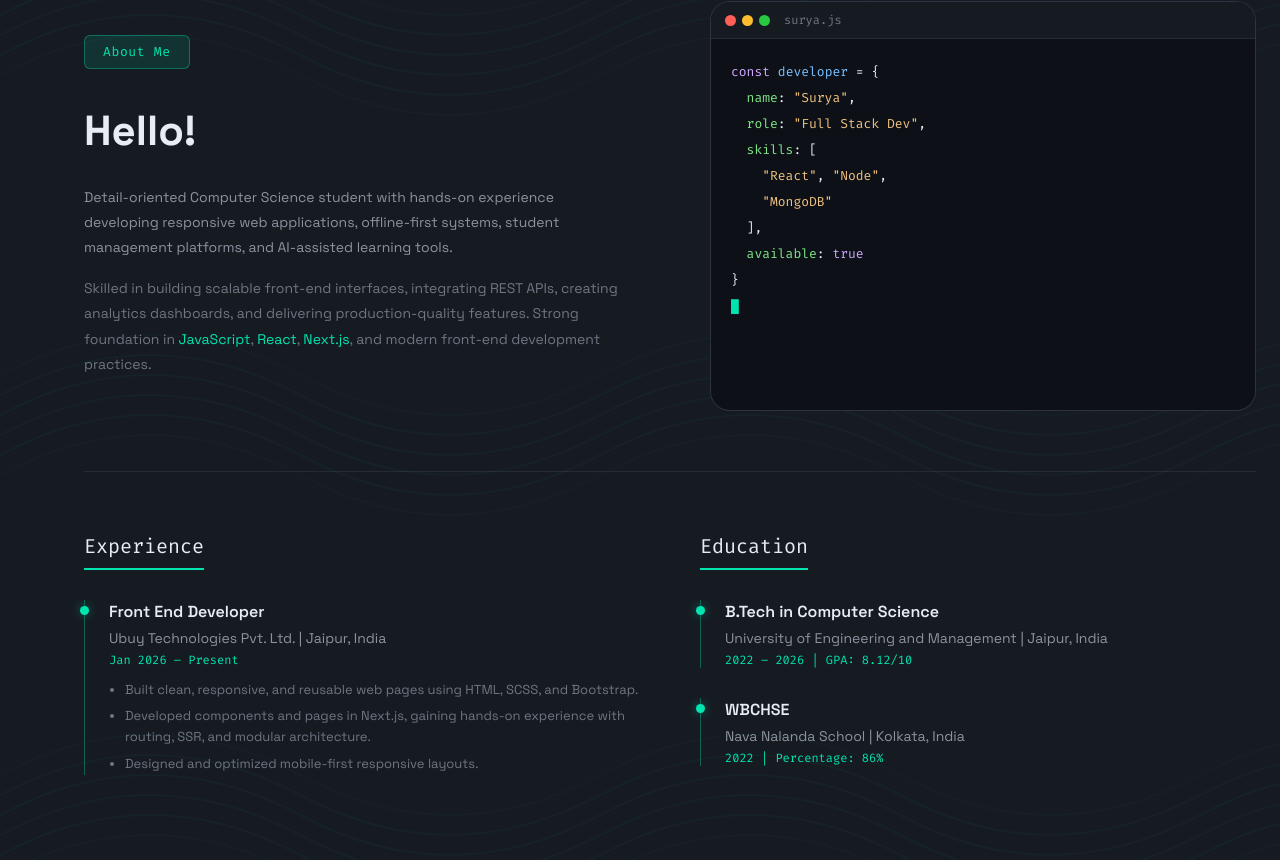
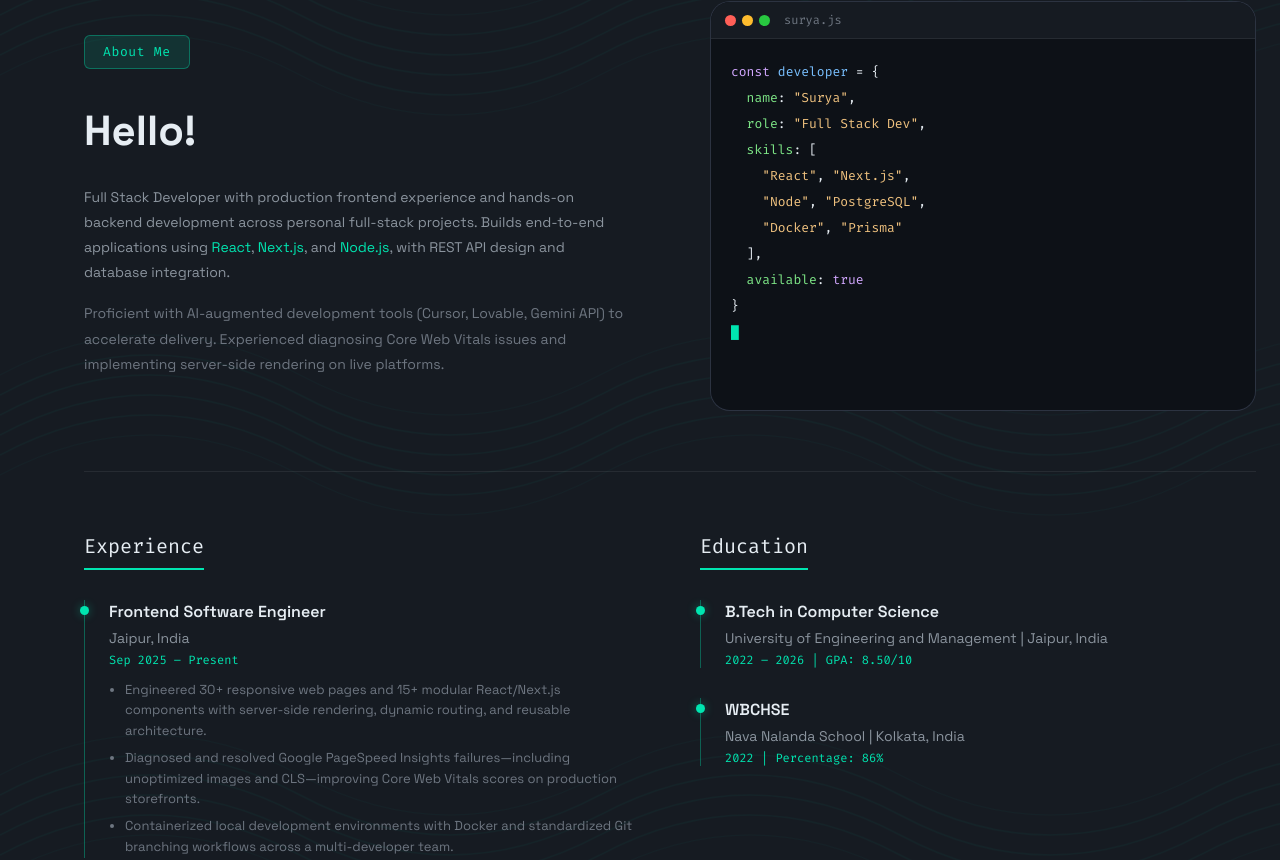
Before and after one commit to Suryachamp/Surya-Portfolio, a React (Vite) app: page / in a window 1280 px wide. Shown: the part 985-1845 px from the top of the page. Built offline with nearby package versions, Linux system fonts and the light colour scheme.

Commit message:
Update portfolio context, remove Ubuy reference and update resume

```diff
--- a/src/components/About/About.jsx
+++ b/src/components/About/About.jsx
@@ -19,13 +19,10 @@ function About() {
             </div>
             <h2 className="text-[42px] md:text-[42px] text-[32px] font-bold text-text-primary mb-5">Hello!</h2>
             <p className="text-sm leading-[1.8] text-text-secondary mb-4">
-              Detail-oriented Computer Science student with hands-on experience developing responsive web applications, offline-first systems, student management platforms, and AI-assisted learning tools.
+              Full Stack Developer with production frontend experience and hands-on backend development across personal full-stack projects. Builds end-to-end applications using <span className="text-accent">React</span>, <span className="text-accent">Next.js</span>, and <span className="text-accent">Node.js</span>, with REST API design and database integration.
             </p>
             <p className="text-sm leading-[1.8] text-text-muted">
-              Skilled in building scalable front-end interfaces, integrating REST APIs, creating analytics dashboards, and delivering production-quality features. Strong foundation in{' '}
-              <span className="text-accent">JavaScript</span>,{' '}
-              <span className="text-accent">React</span>,{' '}
-              <span className="text-accent">Next.js</span>, and modern front-end development practices.
+              Proficient with AI-augmented development tools (Cursor, Lovable, Gemini API) to accelerate delivery. Experienced diagnosing Core Web Vitals issues and implementing server-side rendering on live platforms.
             </p>
           </div>
 
@@ -46,8 +43,9 @@ function About() {
                   <p>&nbsp;&nbsp;<span className="text-[#7ee787]">name</span>: <span className="text-[#f0c27f]">"Surya"</span>,</p>
                   <p>&nbsp;&nbsp;<span className="text-[#7ee787]">role</span>: <span className="text-[#f0c27f]">"Full Stack Dev"</span>,</p>
                   <p>&nbsp;&nbsp;<span className="text-[#7ee787]">skills</span>: [</p>
-                  <p>&nbsp;&nbsp;&nbsp;&nbsp;<span className="text-[#f0c27f]">"React"</span>, <span className="text-[#f0c27f]">"Node"</span>,</p>
-                  <p>&nbsp;&nbsp;&nbsp;&nbsp;<span className="text-[#f0c27f]">"MongoDB"</span></p>
+                  <p>&nbsp;&nbsp;&nbsp;&nbsp;<span className="text-[#f0c27f]">"React"</span>, <span className="text-[#f0c27f]">"Next.js"</span>,</p>
+                  <p>&nbsp;&nbsp;&nbsp;&nbsp;<span className="text-[#f0c27f]">"Node"</span>, <span className="text-[#f0c27f]">"PostgreSQL"</span>,</p>
+                  <p>&nbsp;&nbsp;&nbsp;&nbsp;<span className="text-[#f0c27f]">"Docker"</span>, <span className="text-[#f0c27f]">"Prisma"</span></p>
                   <p>&nbsp;&nbsp;],</p>
                   <p>&nbsp;&nbsp;<span className="text-[#7ee787]">available</span>: <span className="text-[#d2a8ff]">true</span></p>
                   <p>{'}'}</p>
@@ -67,13 +65,13 @@ function About() {
             <h3 className="font-display text-xl text-text-primary mb-[30px] inline-block border-b-2 border-accent pb-2">Experience</h3>
             <div className="relative pl-6 border-l border-accent-border mb-[30px]">
               <div className="absolute left-[-5px] top-[6px] w-[9px] h-[9px] rounded-full bg-accent shadow-[0_0_10px_rgba(0,229,176,0.4)]" />
-              <h4 className="text-base font-semibold text-text-primary mb-1">Front End Developer</h4>
-              <p className="text-sm text-text-secondary mb-1">Ubuy Technologies Pvt. Ltd. | Jaipur, India</p>
-              <p className="font-display text-xs text-accent mb-3">Jan 2026 – Present</p>
+              <h4 className="text-base font-semibold text-text-primary mb-1">Frontend Software Engineer</h4>
+              <p className="text-sm text-text-secondary mb-1">Jaipur, India</p>
+              <p className="font-display text-xs text-accent mb-3">Sep 2025 – Present</p>
               <ul className="text-[13px] text-text-muted pl-4 list-disc space-y-[6px]">
-                <li>Built clean, responsive, and reusable web pages using HTML, SCSS, and Bootstrap.</li>
-                <li>Developed components and pages in Next.js, gaining hands-on experience with routing, SSR, and modular architecture.</li>
-                <li>Designed and optimized mobile-first responsive layouts.</li>
+                <li>Engineered 30+ responsive web pages and 15+ modular React/Next.js components with server-side rendering, dynamic routing, and reusable architecture.</li>
+                <li>Diagnosed and resolved Google PageSpeed Insights failures—including unoptimized images and CLS—improving Core Web Vitals scores on production storefronts.</li>
+                <li>Containerized local development environments with Docker and standardized Git branching workflows across a multi-developer team.</li>
               </ul>
             </div>
           </div>
@@ -85,7 +83,7 @@ function About() {
               {
                 role: 'B.Tech in Computer Science',
                 org: 'University of Engineering and Management | Jaipur, India',
-                date: '2022 – 2026 | GPA: 8.12/10',
+                date: '2022 – 2026 | GPA: 8.50/10',
               },
               {
                 role: 'WBCHSE',
--- a/src/components/AiChat/AiChat.jsx
+++ b/src/components/AiChat/AiChat.jsx
@@ -17,46 +17,52 @@ Full Name: Surya Sekhar Prajapati
 Role: Full Stack Developer
 Location: Jaipur, India
 Email: surya2004sekhar@gmail.com
-Phone: +91 7980280372
+Phone: +91-79802-80372
 Availability: Available for full-time roles and freelance projects
+Summary: Full Stack Developer with production frontend experience and hands-on backend development across personal full-stack projects. Builds end-to-end applications using React, Next.js, Node.js.
 
 == WORK EXPERIENCE ==
-- Front End Developer at Ubuy Technologies Pvt. Ltd., Jaipur (Jan 2026 – Present)
-  * Built responsive pages using HTML, SCSS, Bootstrap
-  * Developed with Next.js: routing, SSR, modular architecture
-  * Designed mobile-first layouts
+- Frontend Software Engineer, Jaipur (Sep 2025 – Present)
+  * Engineered 30+ responsive pages and 15+ React/Next.js components with SSR and dynamic routing.
+  * Diagnosed and resolved Google PageSpeed Insights failures (CLS, images) improving Core Web Vitals.
+  * Containerized local dev environments with Docker.
 
 == EDUCATION ==
-- B.Tech in Computer Science – University of Engineering and Management, Jaipur (2022–2026), GPA: 8.12/10
+- B.Tech in Computer Science – University of Engineering and Management, Jaipur (2022–2026), GPA: 8.50/10
 - WBCHSE – Nava Nalanda School, Kolkata (2022), 86%
 
 == TECH STACK ==
-Frontend: React, Next.js, HTML, CSS, SCSS, TailwindCSS, Bootstrap, shadcn/ui
-Backend: Node.js, Express.js
-Database: MongoDB, PostgreSQL, IndexedDB
-AI/APIs: Gemini API, REST APIs
-Other: Vite, Git, GitHub, Vercel, Netlify
+Frontend: React, Next.js, Redux Toolkit, Bootstrap, Tailwind CSS, jQuery, Shadcn/UI
+Backend: Node.js, Express.js, REST API Design, JWT Authentication, Prisma ORM
+Database: MongoDB, PostgreSQL, MySQL, SQL
+AI/APIs: Cursor, Claude Code, Lovable, Google Gemini API
+DevOps/Other: Docker, Git, GitHub, Postman, Vercel, Netlify, Render, Vite, Webpack
 
 == PROJECTS ==
-1. Budget Box
+1. Subscription Manager (Jun 2026 – Present)
+   - Production-ready subscription tracking REST API
+   - Stack: Node.js, Express, PostgreSQL, Prisma ORM, JWT, Zod
+   - Highlights: Layered architecture, user-scoped data access, complete auth flow.
+
+2. CareerForge - AI Career & Resume Suite (May – Jun 2026)
+   - Full-stack AI career platform with a React/Vite frontend and Node.js backend.
+   - Stack: MERN Stack, JWT, Google Gemini API, Docker
+   - Highlights: AI-guided resume editor with real-time compiler, tailored interview generation, Dockerized deployment.
+
+3. Budget Box (Nov – Dec 2025)
    - Offline-first budgeting app with analytics dashboard
-   - Stack: Next.js, IndexedDB, Node.js, PostgreSQL
+   - Stack: Next.js, Node.js, PostgreSQL, IndexedDB
    - URL: https://budgetboxfrontend.vercel.app/
-   - Highlights: Works without internet, syncs when back online
+   - Highlights: Works without network dependency, 6-module analytics dashboard.
 
-2. Quorium Student Management System
-   - Responsive student management app with dashboard and searchable list
-   - Stack: React, TailwindCSS, shadcn/ui, DummyJSON API
-   - URL: https://spiffy-cobbler-ce6d95.netlify.app/
-
-3. Nagrik And Samvidhan
+4. Nagrik And Samvidhan (Aug – Nov 2024)
    - AI-assisted civic education app using Gemini API
-   - Features: AI summarization, Snake & Ladder game, quizzes
-   - Stack: React, Gemini API, JavaScript, CSS
+   - Features: AI summarization, gamified learning modules
+   - Stack: React, JavaScript, Gemini API
 
 == SOCIAL LINKS ==
 GitHub: https://github.com/Suryachamp
-LinkedIn: https://linkedin.com/in/surya-sekhar-prajapati-632708262/
+LinkedIn: linkedin.com/in/surya-sekhar-prajapati
 
 == PERSONALITY / STYLE ==
 Keep answers short (2–4 sentences max unless a list is needed).
--- a/src/components/Works/Works.jsx
+++ b/src/components/Works/Works.jsx
@@ -31,11 +31,10 @@ const PROJECTS = [
   },
   {
     id: 2,
-    title: 'Quorium Student Management System',
-    description: 'Responsive student management app with a dashboard, searchable list, and add-student form using the DummyJSON API.',
-    tags: ['React', 'TailwindCSS', 'shadcn/ui'],
-    url: 'https://spiffy-cobbler-ce6d95.netlify.app/',
-    images: [SMDashboardImg, SMAddStudentImg],
+    title: 'Subscription Manager',
+    description: 'Production-ready subscription tracking REST API with layered architecture, user-scoped data access, schema validation, and secure JWT authentication.',
+    tags: ['Node.js', 'Express', 'PostgreSQL', 'Prisma ORM', 'JWT', 'Zod'],
+    url: 'https://github.com/Suryachamp',
   },
   {
     id: 3,
```
